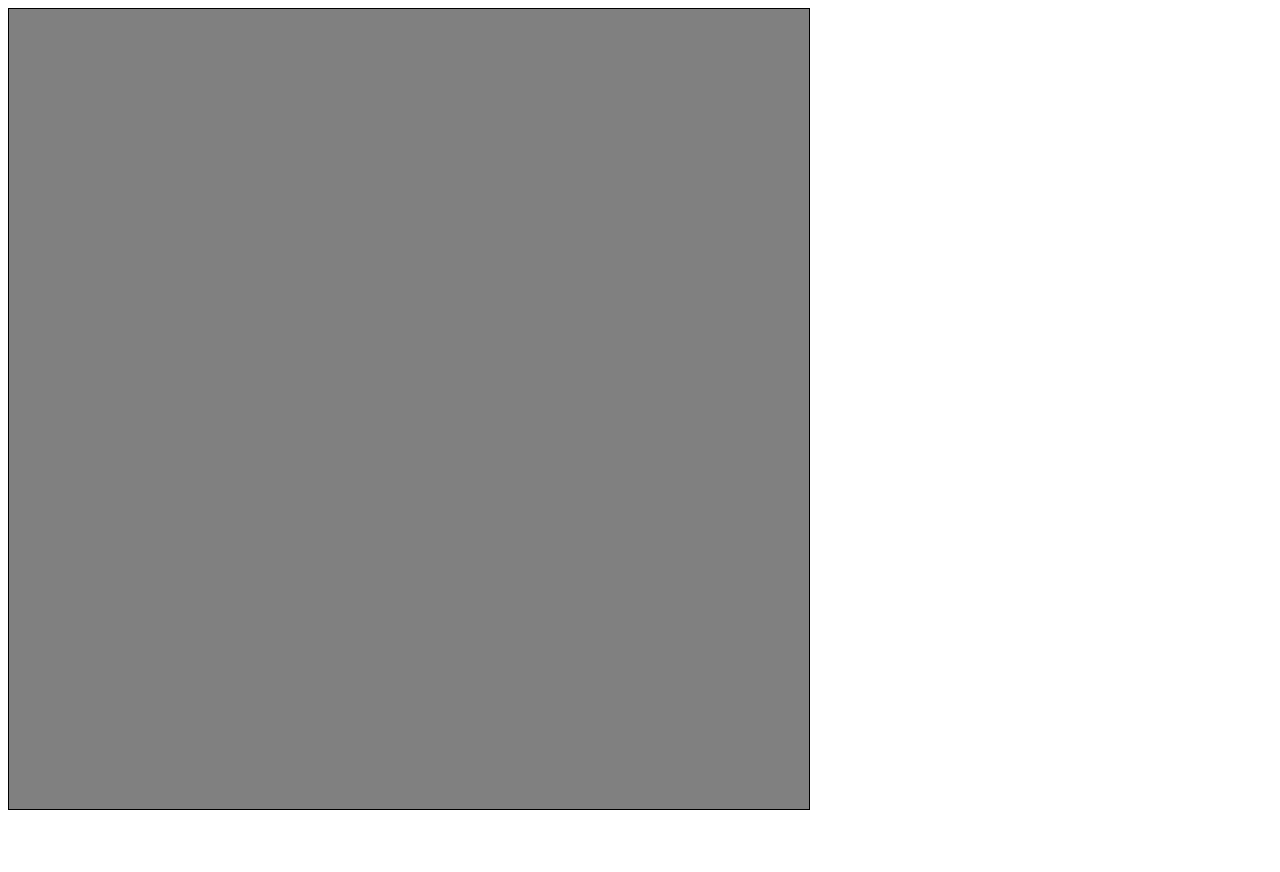
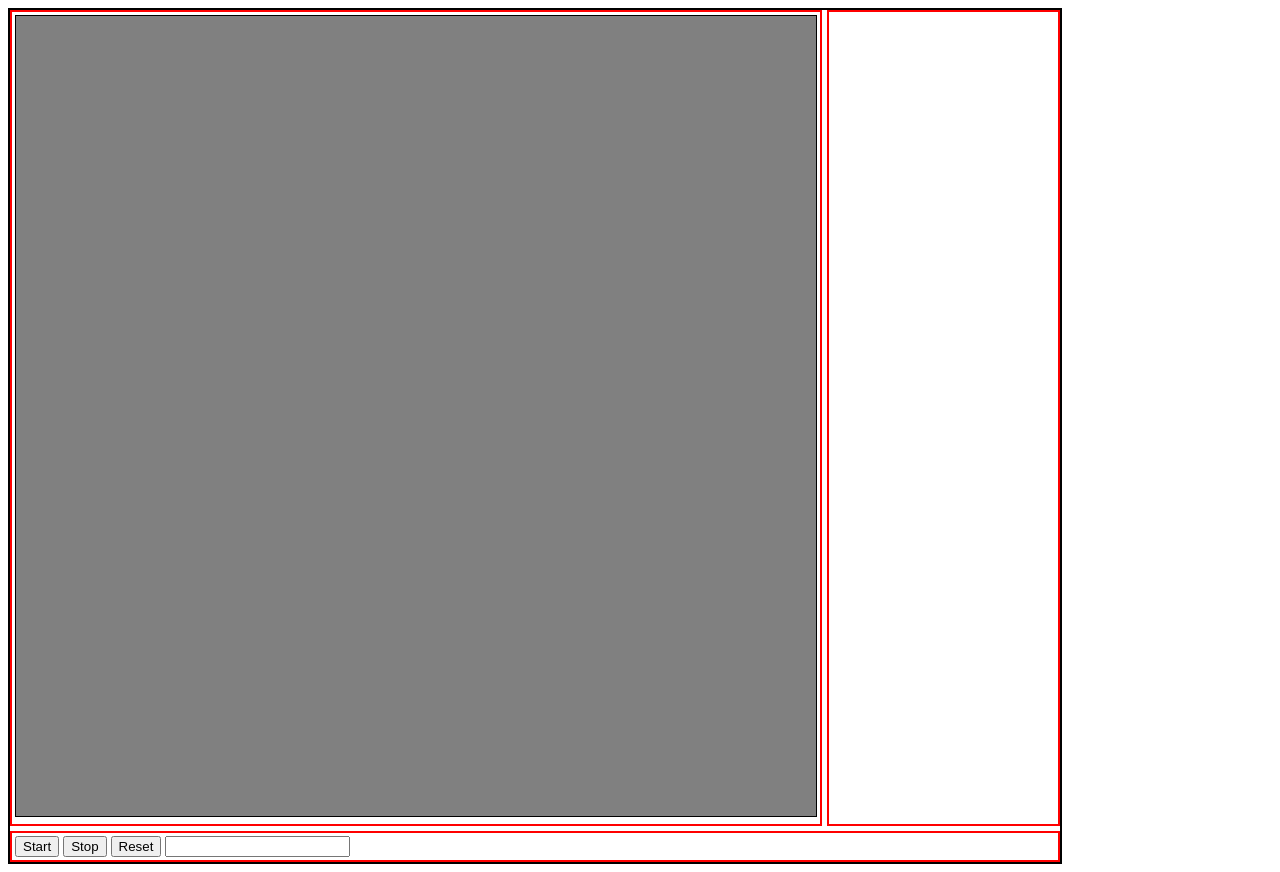
Before and after one commit to mbremyk/wave-function-collapse, a plain HTML site: page waveFunctionCollapse/index.html in a window 1280 px wide. Before the commit the page ends 822 px from the top, so only its background shows below. Drawn offline with Linux system fonts and the light colour scheme.

Commit message:
Add start/stop/reset buttons Add some grid stuff

```diff
--- /dev/null
+++ b/waveFunctionCollapse/index.css
@@ -0,0 +1,22 @@
+#grid-container {
+    display: grid;
+    grid-template-columns: 1fr 1fr;
+    width: 1050px;
+    border: 2px solid black;
+    column-gap: 5px;
+    row-gap: 5px;
+}
+
+.grid-item {
+    border: 2px red solid;
+    padding: 3px;
+}
+
+#footer {
+    grid-column: 1 / 3;
+}
+
+#tile-list {
+    display: grid;
+    grid-template-columns: 1fr 1fr 1fr;
+}
--- a/waveFunctionCollapse/index.html
+++ b/waveFunctionCollapse/index.html
@@ -3,6 +3,7 @@
 
 <head>
     <title>Wave function collapse</title>
+    <link rel='stylesheet' href='index.css'>
     <script src='image.js' type='text/javascript'></script>
     <script src='rng.js' type='text/javascript'></script>
     <script src='tile.js' type='text/javascript'></script>
@@ -10,7 +11,22 @@
 </head>
 
 <body>
-    <div id='topLevel'></div>
+    <div id='top-level'>
+        <div id='grid-container'>
+            <div id='canvas' class='grid-item'>
+
+            </div>
+            <div class='grid-item' id='tile-list'>
+
+            </div>
+            <div class='grid-item' id='footer'>
+                <button id='btnStart' onclick='handleStart()'>Start</button>
+                <button id='btnStop' onclick='handleStop()'>Stop</button>
+                <button id='btnReset' onclick='handleReset()'>Reset</button>
+                <input id='txtSeed' type='number' oninput='setSeed()' min=0/>
+            </div>
+        </div>
+    </div>
 </body>
 
 </html>
--- a/waveFunctionCollapse/index.js
+++ b/waveFunctionCollapse/index.js
@@ -1,13 +1,20 @@
 let lastRender = 0;
-let canvas;
 let ctx;
-const density = 20;
+let density = 20;
 let images;
 let tiles;
 const width = 800;
 const height = 800;
 let tileWidth;
 let tileHeight;
+let stop = true;
+let empty = true;
+
+// HTML objects
+let canvas;
+let btnStart;
+let btnStop;
+let btnReset;
 
 const Directions = {
     NONE: 0,
@@ -15,7 +22,7 @@ const Directions = {
     RIGHT: 2,
     DOWN: 4,
     LEFT: 8
-}
+};
 
 const TileTypes = {
     EMPTY: [0, 0, 0, 0],
@@ -25,24 +32,24 @@ const TileTypes = {
     DEAD_END: [1, 0, 0, 0],
     CROSS: [1, 1, 1, 1],
     rotate: (type, times) => {
-        if (!(Array.isArray(type) && type.length == 4 && typeof times == 'number' && times >= 0)) throw "Something wrong here";
+        if (!(Array.isArray(type) && type.length == 4 && typeof times == 'number' && times >= 0)) throw 'Something wrong here';
         return [type[type.length - 1]].concat(type.slice(0, type.length - 1));
     },
     type: t => {
-        let sum = t.reduce((p,s) => p + s, 0) == 0;
-        switch(sum) {
-            case 0: return "EMPTY";
-            case 1: return "DEAD_END";
+        let sum = t.reduce((p, s) => p + s, 0) == 0;
+        switch (sum) {
+            case 0: return 'EMPTY';
+            case 1: return 'DEAD_END';
             case 2: {
-                if(t[0]==t[2]) return "LINE";
-                return "CORNER";
+                if (t[0] == t[2]) return 'LINE';
+                return 'CORNER';
             }
-            case 3: return "T_JUNCTION";
-            case 4: return "CROSS";
-            default: return "MALFORMED";
+            case 3: return 'T_JUNCTION';
+            case 4: return 'CROSS';
+            default: return 'MALFORMED';
         }
     }
-}
+};
 
 const sideList = [
     // Empty
@@ -75,35 +82,49 @@ const sideList = [
 ];
 
 function setup() {
+    prepareFields();
+
+    prepareCanvas();
+    resetCanvas();
 
     tileWidth = width / density;
     tileHeight = height / density;
-    let topLevel = document.getElementById('topLevel');
+
+    setupImages();
+    setupTiles();
+
+    canvas.addEventListener('click', handleStart);
+    //window.requestAnimationFrame(loop);
+}
+
+function prepareFields() {
+    btnStart = document.getElementById('btnStart');
+    btnStop = document.getElementById('btnStop');
+    btnReset = document.getElementById('btnReset');
+    txtSeed = document.getElementById('txtSeed');
+}
+
+function prepareCanvas() {
+    let topLevel = document.getElementById('canvas');
     canvas = document.createElement('canvas');
     canvas.width = width;
     canvas.height = height;
-    canvas.style = "border: 1px solid black";
+    canvas.style = 'border: 1px solid black';
     topLevel.appendChild(canvas);
     ctx = canvas.getContext('2d');
-    ctx.fillStyle = "grey";
-    ctx.fillRect(0, 0, 800, 800);
-    setupImages();
-    setupTiles();
-
-    canvas.addEventListener("click", startLoop);
-    //window.requestAnimationFrame(loop);
 }
 
-function startLoop() {
-    canvas.removeEventListener("click", startLoop);
-    window.requestAnimationFrame(loop);
+function resetCanvas() {
+    ctx.fillStyle = 'grey';
+    ctx.fillRect(0, 0, 800, 800);
 }
 
 function loop(timestamp) {
+    if (stop || tiles.every(tile => tile.isCollapsed())) return;
     let delta = timestamp - lastRender;
     update(delta);
     draw();
-    if (tiles.some(tile => !tile.isCollapsed()))
+    if (!stop && tiles.some(tile => !tile.isCollapsed()))
         window.requestAnimationFrame(loop);
 }
 
@@ -298,4 +319,41 @@ function evaluateNeighbours(tile) {
     }
 }
 
+function handleStart() {
+    if (stop && tiles.some(tile => !tile.isCollapsed())) {
+        btnStart.disabled = true;
+        btnStop.disabled = false;
+        btnReset.disabled = false;
+        setSeed();
+        stop = false;
+        empty = false;
+        window.requestAnimationFrame(loop);
+    }
+}
+
+function handleStop() {
+    stop = true;
+    btnStop.disabled = true;
+    btnStart.disabled = false;
+    btnReset.disabled = false;
+}
+
+function handleReset() {
+    handleStop();
+    resetCanvas();
+    setupTiles();
+    setupImages();
+    empty = true;
+    setSeed();
+}
+
+function setSeed() {
+    if (empty) {
+        if(!isNaN(txtSeed.value) && txtSeed.value.length > 0)
+            rng = new RNG(Math.abs(parseInt(txtSeed.value)));
+        else
+            rng = new RNG();
+    }
+}
+
 window.onload = setup;
```
